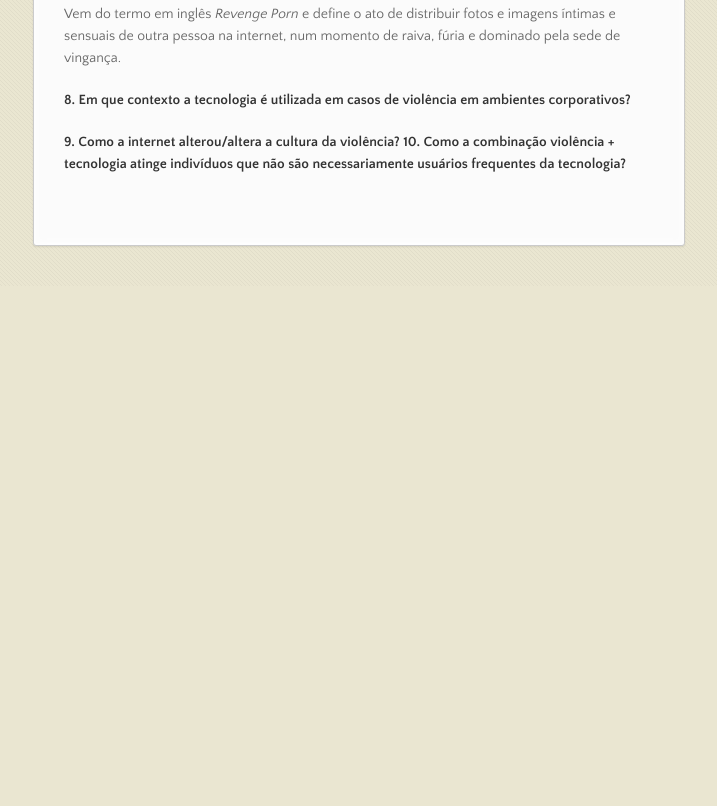
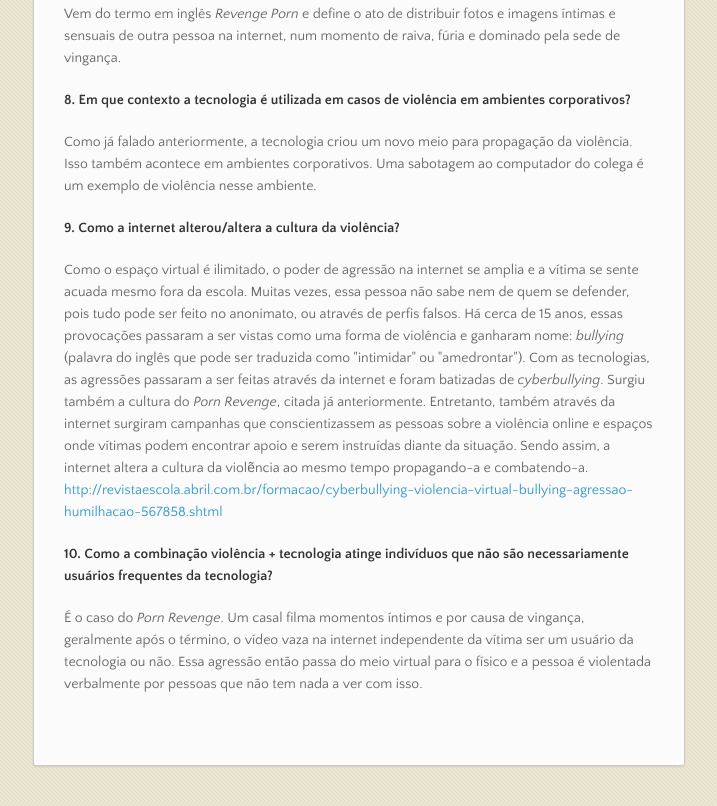
Before and after one commit to gabrielapontesb/InformaticaViolencia, a plain HTML site: page index.html in a window 1280 px wide. Shown: the part 1160-1966 px from the top of the page, without its empty margins (282-999 px from the left). Before the commit the page ends 1446 px from the top, so only its background shows below. Drawn offline with nearby package versions, Linux system fonts and the light colour scheme.

```diff
--- a/index.html
+++ b/index.html
@@ -69,8 +69,16 @@
 
 <p><strong>8. Em que contexto a tecnologia é utilizada em casos de violência em ambientes corporativos?</strong></p>
 
-<p><strong>9. Como a internet alterou/altera a cultura da violência?</strong>
-<strong>10. Como a combinação violência + tecnologia atinge indivíduos que não são necessariamente usuários frequentes da tecnologia?</strong></p>
+<p>Como já falado anteriormente, a tecnologia criou um novo meio para propagação da violência. Isso também acontece em ambientes corporativos. Uma sabotagem ao computador do colega é um exemplo de violência nesse ambiente.</p>
+
+<p><strong>9. Como a internet alterou/altera a cultura da violência?</strong></p>
+
+<p>Como o espaço virtual é ilimitado, o poder de agressão na internet se amplia e a vítima se sente acuada mesmo fora da escola. Muitas vezes, essa pessoa não sabe nem de quem se defender, pois tudo pode ser feito no anonimato, ou através de perfis falsos. Há cerca de 15 anos, essas provocações passaram a ser vistas como uma forma de violência e ganharam nome: <em>bullying</em> (palavra do inglês que pode ser traduzida como "intimidar" ou "amedrontar"). Com as tecnologias, as agressões passaram a ser feitas através da internet e foram batizadas de <em>cyberbullying</em>. Surgiu também a cultura do <em>Porn Revenge</em>, citada já anteriormente. Entretanto, também através da internet surgiram campanhas que conscientizassem as pessoas sobre a violência online e espaços onde vítimas podem encontrar apoio e serem instruídas diante da situação. Sendo assim, a internet altera a cultura da violẽncia ao mesmo tempo propagando-a e combatendo-a.
+<a href="http://revistaescola.abril.com.br/formacao/cyberbullying-violencia-virtual-bullying-agressao-humilhacao-567858.shtml">http://revistaescola.abril.com.br/formacao/cyberbullying-violencia-virtual-bullying-agressao-humilhacao-567858.shtml</a></p>
+
+<p><strong>10. Como a combinação violência + tecnologia atinge indivíduos que não são necessariamente usuários frequentes da tecnologia?</strong></p>
+
+<p>É o caso do <em>Porn Revenge</em>. Um casal filma momentos íntimos e por causa de vingança, geralmente após o término, o vídeo vaza na internet independente da vítima ser um usuário da tecnologia ou não. Essa agressão então passa do meio virtual para o físico e a pessoa é violentada verbalmente por pessoas que não tem nada a ver com isso.</p>
       </section>
       <footer>
         <p>Project maintained by <a href="https://github.com/gabrielapontesb">gabrielapontesb</a></p>
```
Also changed, not shown: params.json (+1 -1 lines).
